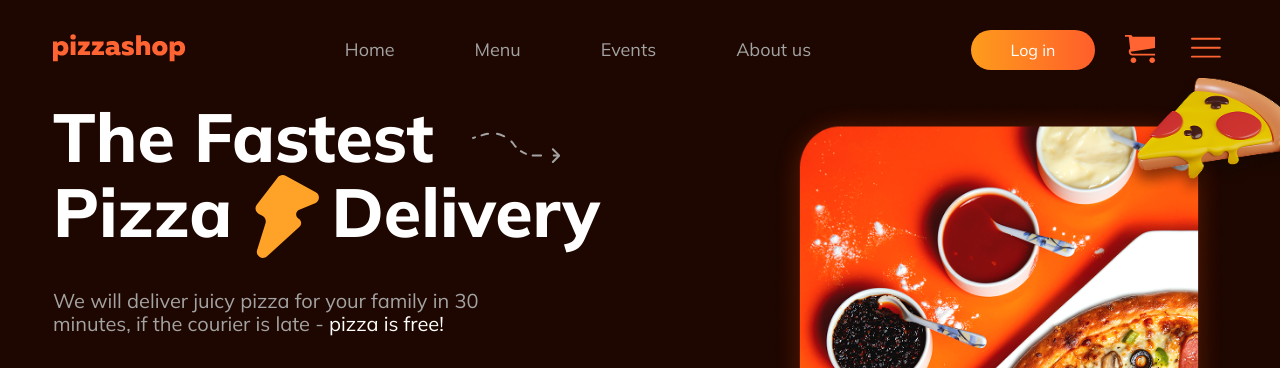
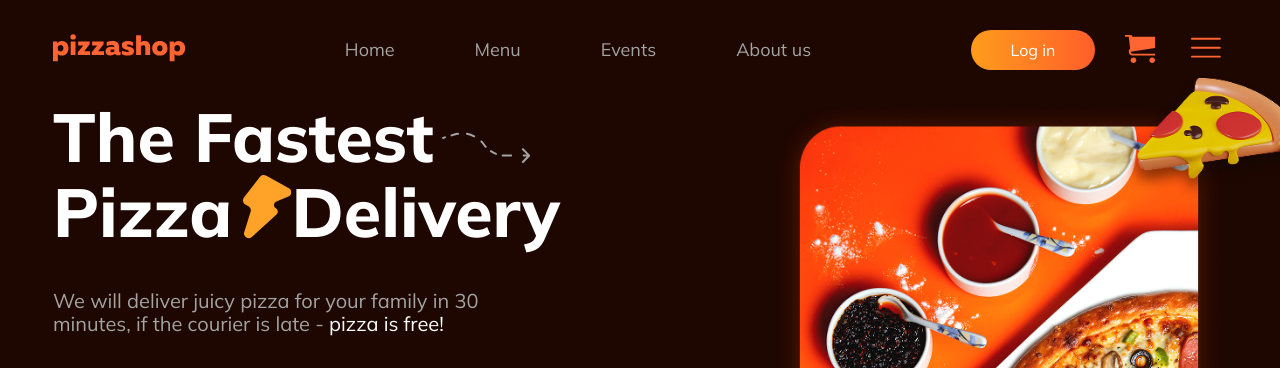
Before and after one commit to eugeneskryaga/Front-end_Final, a plain HTML site: page index.html in a window 1280 px wide. Shown: the top 368 px of the page. Drawn offline with nearby package versions, Linux system fonts and the light colour scheme.

Commit message:
vaclidation fix

```diff
--- a/index.html
+++ b/index.html
@@ -44,7 +44,6 @@
             width="132"
             height="36"
             class="header__icon"
-            id="logo_link"
           >
             <use href="./ico/sprite.svg#icon-logo"></use></svg
         ></a>
@@ -164,7 +163,7 @@
           </li>
         </ul>
         <a
-          href="tel:+7 (937) 333-55-33"
+          href="tel:+7(937)333-55-33"
           class="mobile-menu_phone"
           >+7 (937) 333-55-33</a
         >
@@ -190,7 +189,7 @@
                 <use href="./ico/sprite.svg#icon-arrow_short"></use>
               </svg>
               <svg
-                weight="48"
+                width="48"
                 height="84"
                 class="hero_title_lightning"
               >
@@ -623,11 +622,11 @@
               id="events_link"
             >
               Events
-              <p class="events_article_text">
-                There are regular events in our pizzeria that will allow you to
-                eat delicious food for a lower price!
-              </p>
             </h2>
+            <p class="events_article_text">
+              There are regular events in our pizzeria that will allow you to
+              eat delicious food for a lower price!
+            </p>
           </div>
           <div class="events_poster two_pizza_poster">
             <strong
@@ -894,7 +893,7 @@
         <div class="footer_contacts">
           <address>
             <a
-              href="tel:+7 (937) 333-55-33"
+              href="tel:+7(937)333-55-33"
               class="footer_phone"
               >+7 (937) 333-55-33</a
             >
@@ -943,7 +942,3 @@
     <script src="./js/mobile.js"></script>
   </body>
 </html>
-
-<!-- Адаптація -->
-<!-- Мобільне меню -->
-<!-- Загуглити градієнт -->
--- a/sass/layouts/_hero.scss
+++ b/sass/layouts/_hero.scss
@@ -8,19 +8,19 @@
         position: relative;
 
         &_text_spacing {
-            word-spacing: 80px;
+            word-spacing: 40px;
         }
 
         &_arrow {
             position: absolute;
-            right: 40px;
+            right: 30px;
             top: 20px;
         }
 
         &_lightning {
             position: absolute;
-            left: 84px;
-            bottom: -10px;
+            right: 53%;
+            bottom: 0;
         }
 
         &_text {
```
Also changed, not shown: css/main.css, css/main.min.css, 1 other file.
